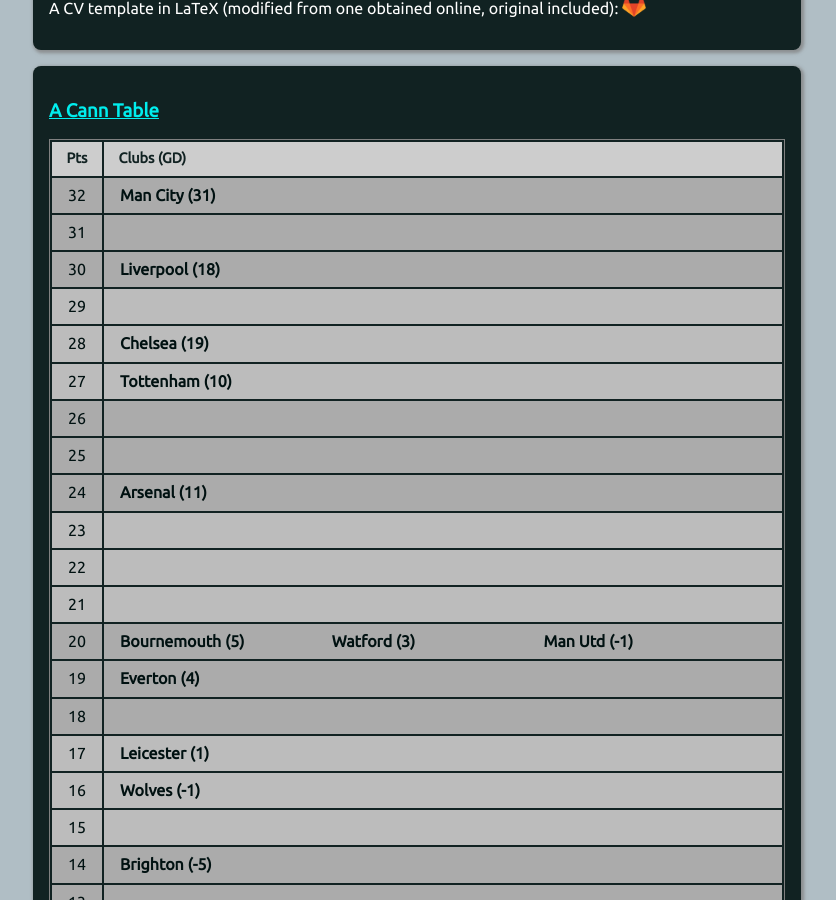
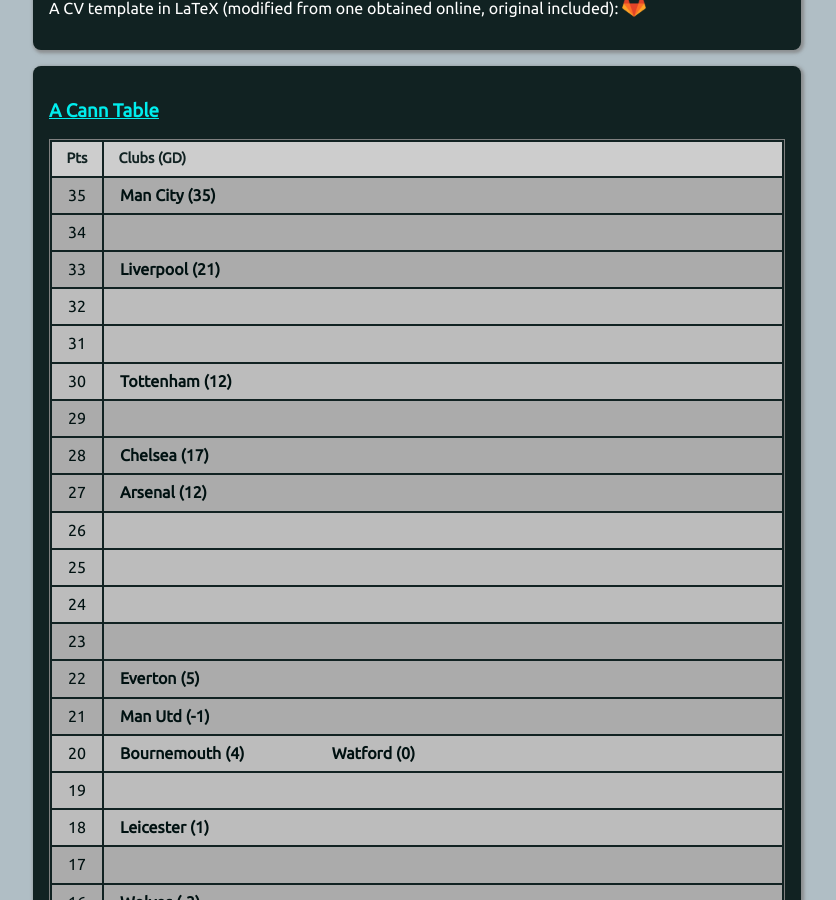
Before and after one commit to muru/muru.github.io, a Jekyll site: the page built from resources.md, in a window 1280 px wide and 900 px high, scrolled down 1630 px. Shown: the whole window, without its empty margins (223-1059 px from the left). Built offline with Jekyll 4.4.1, drawn with Linux system fonts in a browser that asks for light colours; some of the changed text lies outside the part shown.

Commit message:
updated cann-table: Wed Nov 28 16:47:16 2018 +0530

```diff
--- a/cann-table.html
+++ b/cann-table.html
@@ -1,164 +1,164 @@
 <table id="cann-table">
 <thead> <th> Pts </th> <th> Clubs (GD) </th> </thead>
 	<tr class="cann-row-1">
-		<td class="cann-point"> 32 </td>
+		<td class="cann-point"> 35 </td>
 		<td class="cann-clubs">
-			<span class="club-name"> Man City (31) </span>
+			<span class="club-name"> Man City (35) </span>
 		</td>
  	</tr>
 	<tr class="cann-row-1">
+		<td class="cann-point"> 34 </td>
+		<td class="cann-clubs">
+		</td>
+ 	</tr>
+	<tr class="cann-row-1">
+		<td class="cann-point"> 33 </td>
+		<td class="cann-clubs">
+			<span class="club-name"> Liverpool (21) </span>
+		</td>
+ 	</tr>
+	<tr class="cann-row-2">
+		<td class="cann-point"> 32 </td>
+		<td class="cann-clubs">
+		</td>
+ 	</tr>
+	<tr class="cann-row-2">
 		<td class="cann-point"> 31 </td>
 		<td class="cann-clubs">
 		</td>
  	</tr>
-	<tr class="cann-row-1">
+	<tr class="cann-row-2">
 		<td class="cann-point"> 30 </td>
 		<td class="cann-clubs">
-			<span class="club-name"> Liverpool (18) </span>
+			<span class="club-name"> Tottenham (12) </span>
 		</td>
  	</tr>
-	<tr class="cann-row-2">
+	<tr class="cann-row-1">
 		<td class="cann-point"> 29 </td>
 		<td class="cann-clubs">
 		</td>
  	</tr>
-	<tr class="cann-row-2">
+	<tr class="cann-row-1">
 		<td class="cann-point"> 28 </td>
 		<td class="cann-clubs">
-			<span class="club-name"> Chelsea (19) </span>
+			<span class="club-name"> Chelsea (17) </span>
+		</td>
+ 	</tr>
+	<tr class="cann-row-1">
+		<td class="cann-point"> 27 </td>
+		<td class="cann-clubs">
+			<span class="club-name"> Arsenal (12) </span>
 		</td>
  	</tr>
 	<tr class="cann-row-2">
-		<td class="cann-point"> 27 </td>
-		<td class="cann-clubs">
-			<span class="club-name"> Tottenham (10) </span>
-		</td>
- 	</tr>
-	<tr class="cann-row-1">
 		<td class="cann-point"> 26 </td>
 		<td class="cann-clubs">
 		</td>
  	</tr>
-	<tr class="cann-row-1">
+	<tr class="cann-row-2">
 		<td class="cann-point"> 25 </td>
 		<td class="cann-clubs">
 		</td>
  	</tr>
-	<tr class="cann-row-1">
+	<tr class="cann-row-2">
 		<td class="cann-point"> 24 </td>
 		<td class="cann-clubs">
-			<span class="club-name"> Arsenal (11) </span>
 		</td>
  	</tr>
-	<tr class="cann-row-2">
+	<tr class="cann-row-1">
 		<td class="cann-point"> 23 </td>
 		<td class="cann-clubs">
 		</td>
  	</tr>
+	<tr class="cann-row-1">
+		<td class="cann-point"> 22 </td>
+		<td class="cann-clubs">
+			<span class="club-name"> Everton (5) </span>
+		</td>
+ 	</tr>
+	<tr class="cann-row-1">
+		<td class="cann-point"> 21 </td>
+		<td class="cann-clubs">
+			<span class="club-name"> Man Utd (-1) </span>
+		</td>
+ 	</tr>
 	<tr class="cann-row-2">
-		<td class="cann-point"> 22 </td>
+		<td class="cann-point"> 20 </td>
+		<td class="cann-clubs">
+			<span class="club-name"> Bournemouth (4) </span>
+			<span class="club-name"> Watford (0) </span>
+		</td>
+ 	</tr>
+	<tr class="cann-row-2">
+		<td class="cann-point"> 19 </td>
 		<td class="cann-clubs">
 		</td>
  	</tr>
 	<tr class="cann-row-2">
-		<td class="cann-point"> 21 </td>
+		<td class="cann-point"> 18 </td>
+		<td class="cann-clubs">
+			<span class="club-name"> Leicester (1) </span>
+		</td>
+ 	</tr>
+	<tr class="cann-row-1">
+		<td class="cann-point"> 17 </td>
 		<td class="cann-clubs">
 		</td>
  	</tr>
 	<tr class="cann-row-1">
-		<td class="cann-point"> 20 </td>
+		<td class="cann-point"> 16 </td>
 		<td class="cann-clubs">
-			<span class="club-name"> Bournemouth (5) </span>
-			<span class="club-name"> Watford (3) </span>
-			<span class="club-name"> Man Utd (-1) </span>
+			<span class="club-name"> Wolves (-3) </span>
 		</td>
  	</tr>
 	<tr class="cann-row-1">
-		<td class="cann-point"> 19 </td>
+		<td class="cann-point"> 15 </td>
 		<td class="cann-clubs">
-			<span class="club-name"> Everton (4) </span>
+			<span class="club-name"> Brighton (-5) </span>
 		</td>
  	</tr>
-	<tr class="cann-row-1">
-		<td class="cann-point"> 18 </td>
+	<tr class="cann-row-2">
+		<td class="cann-point"> 14 </td>
 		<td class="cann-clubs">
 		</td>
  	</tr>
 	<tr class="cann-row-2">
-		<td class="cann-point"> 17 </td>
+		<td class="cann-point"> 13 </td>
 		<td class="cann-clubs">
-			<span class="club-name"> Leicester (1) </span>
 		</td>
  	</tr>
 	<tr class="cann-row-2">
-		<td class="cann-point"> 16 </td>
+		<td class="cann-point"> 12 </td>
 		<td class="cann-clubs">
-			<span class="club-name"> Wolves (-1) </span>
+			<span class="club-name"> Newcastle (-5) </span>
+			<span class="club-name"> West Ham (-8) </span>
 		</td>
  	</tr>
-	<tr class="cann-row-2">
-		<td class="cann-point"> 15 </td>
+	<tr class="cann-row-1">
+		<td class="cann-point"> 11 </td>
 		<td class="cann-clubs">
 		</td>
  	</tr>
 	<tr class="cann-row-1">
-		<td class="cann-point"> 14 </td>
+		<td class="cann-point"> 10 </td>
 		<td class="cann-clubs">
-			<span class="club-name"> Brighton (-5) </span>
+			<span class="club-name"> Huddersfield (-14) </span>
 		</td>
  	</tr>
 	<tr class="cann-row-1">
-		<td class="cann-point"> 13 </td>
+		<td class="cann-point"> 9 </td>
 		<td class="cann-clubs">
-		</td>
- 	</tr>
-	<tr class="cann-row-1">
-		<td class="cann-point"> 12 </td>
-		<td class="cann-clubs">
-			<span class="club-name"> West Ham (-4) </span>
+			<span class="club-name"> Crystal Palace (-9) </span>
+			<span class="club-name"> Burnley (-14) </span>
 		</td>
  	</tr>
 	<tr class="cann-row-2">
-		<td class="cann-point"> 11 </td>
-		<td class="cann-clubs">
-		</td>
- 	</tr>
-	<tr class="cann-row-2">
-		<td class="cann-point"> 10 </td>
-		<td class="cann-clubs">
-		</td>
- 	</tr>
-	<tr class="cann-row-2">
-		<td class="cann-point"> 9 </td>
-		<td class="cann-clubs">
-			<span class="club-name"> Newcastle (-6) </span>
-			<span class="club-name"> Burnley (-13) </span>
-		</td>
- 	</tr>
-	<tr class="cann-row-1">
 		<td class="cann-point"> 8 </td>
 		<td class="cann-clubs">
-			<span class="club-name"> Crystal Palace (-9) </span>
-			<span class="club-name"> Southampton (-13) </span>
-			<span class="club-name"> Cardiff (-14) </span>
-		</td>
- 	</tr>
-	<tr class="cann-row-1">
-		<td class="cann-point"> 7 </td>
-		<td class="cann-clubs">
-			<span class="club-name"> Huddersfield (-16) </span>
-		</td>
- 	</tr>
-	<tr class="cann-row-1">
-		<td class="cann-point"> 6 </td>
-		<td class="cann-clubs">
-		</td>
- 	</tr>
-	<tr class="cann-row-2">
-		<td class="cann-point"> 5 </td>
-		<td class="cann-clubs">
-			<span class="club-name"> Fulham (-20) </span>
+			<span class="club-name"> Southampton (-14) </span>
+			<span class="club-name"> Cardiff (-15) </span>
+			<span class="club-name"> Fulham (-19) </span>
 		</td>
  	</tr>
 </table>
-<span id="cann-gen-note"> Generated on  Monday, 19 November 2018 at 05:00 IST. </span>
+<span id="cann-gen-note"> Generated on  Wednesday, 28 November 2018 at 16:47 IST. </span>
```
